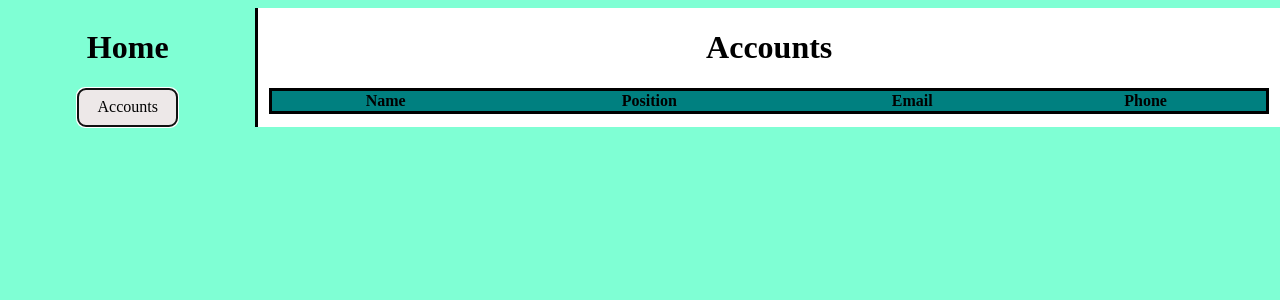
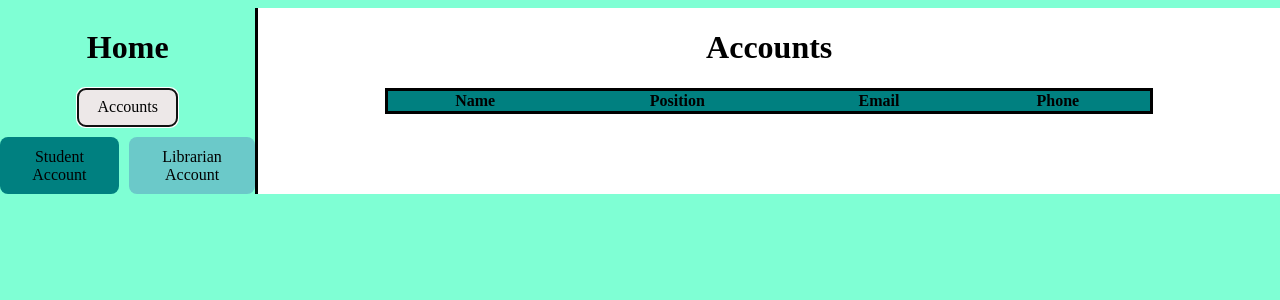
Before and after one commit to Jasmine-Abucejo/ReactJS-librarian_system, a React (Vite) app: page /home/accounts in a window 1280 px wide. Both pictures are taken after a click on the button "Accounts". Shown: the top 300 px of the page. Built offline with nearby package versions, Linux system fonts and the light colour scheme.

Commit message:
add:modal

```diff
--- a/src/Accounts.jsx
+++ b/src/Accounts.jsx
@@ -7,7 +7,7 @@ function Accounts() {
           style={{
             border: "solid black",
             borderCollapse: "collapse",
-            width: 1000,
+            width: "60vw",
           }}
         >
           <thead style={{ background: "teal" }}>
--- a/src/Home.jsx
+++ b/src/Home.jsx
@@ -2,6 +2,13 @@ import { Outlet, useNavigate } from "react-router-dom";
 function Home() {
   const navigate = useNavigate();
   const handleAccounts = () => {
+    if ((document.getElementById("modal").style.display = "none")) {
+      document.getElementById("modal").style.display = "flex";
+    } else if ((document.getElementById("modal").style.display = "flex")) {
+      document.getElementById("modal").style.display = "none";
+    }
+  };
+  const studAccount = () => {
     navigate("/home/accounts");
   };
   return (
@@ -21,6 +28,15 @@ function Home() {
       >
         <h1>Home</h1>
         <button onClick={handleAccounts}>Accounts</button>
+        <div id="modal" style={{ marginTop: 10, display: "none" }}>
+          <button
+            style={{ marginRight: 10, background: "teal" }}
+            onClick={studAccount}
+          >
+            Student Account
+          </button>
+          <button style={{ background: "#6bc9c9" }}>Librarian Account</button>
+        </div>
       </div>
       {/* This element will render either <DashboardMessages> when the URL is
           "/messages", <DashboardTasks> at "/tasks", or null if it is "/"
```
